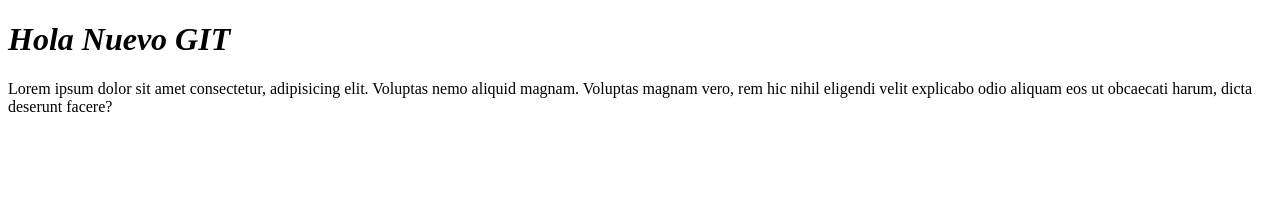
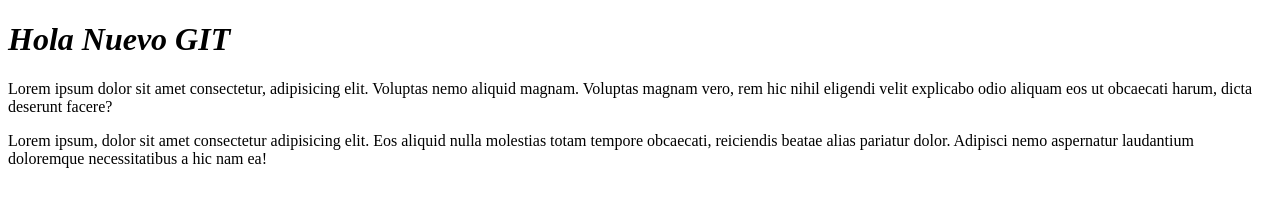
Before and after one commit to nalaedva/clase15-DW, a plain HTML site: page index.html in a window 1280 px wide. Drawn offline with Linux system fonts and the light colour scheme.

Commit message:
cambios en rama one index.html

```diff
--- a/index.html
+++ b/index.html
@@ -9,5 +9,7 @@
 <body>
     <h1>Hola Nuevo GIT</h1>
     <p>Lorem ipsum dolor sit amet consectetur, adipisicing elit. Voluptas nemo aliquid magnam. Voluptas magnam vero, rem hic nihil eligendi velit explicabo odio aliquam eos ut obcaecati harum, dicta deserunt facere?</p>
+
+    <p>Lorem ipsum, dolor sit amet consectetur adipisicing elit. Eos aliquid nulla molestias totam tempore obcaecati, reiciendis beatae alias pariatur dolor. Adipisci nemo aspernatur laudantium doloremque necessitatibus a hic nam ea!</p>
 </body>
 </html>
```
Also changed, not shown: img/10.jpg (added).
